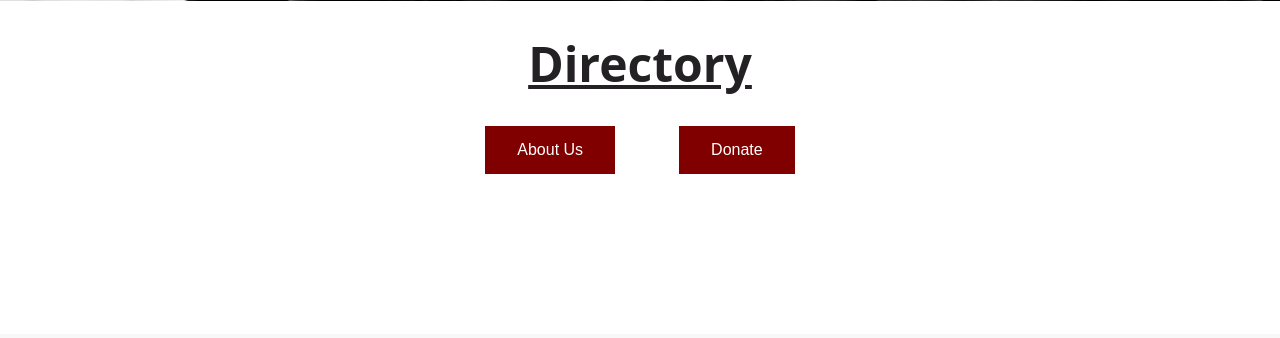
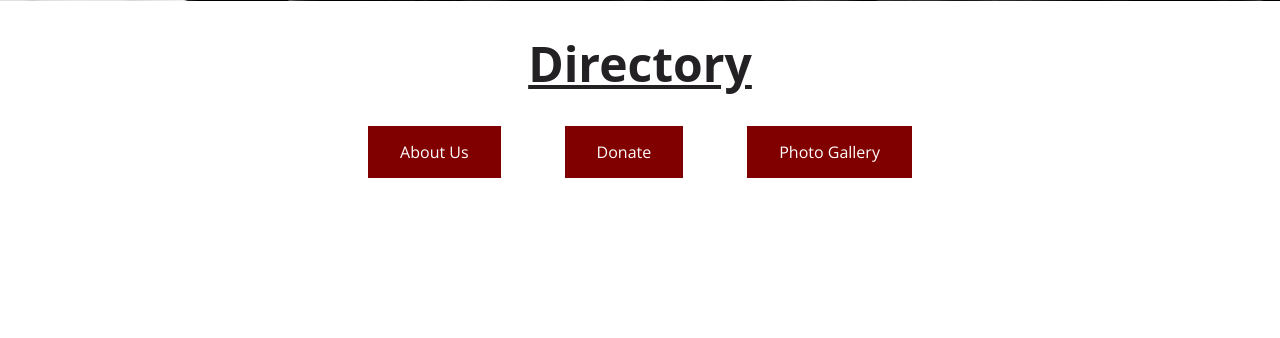
Before and after one commit to EmilioMendoza98/ChangeforChowder, a Flask app: page / in a window 1280 px wide. Shown: the part 1044-1382 px from the top of the page. Before the commit the page ends 1218 px from the top, so only its background shows below. Run offline with Flask 2, Linux system fonts and the light colour scheme.

Commit message:
More stuff

```diff
--- a/Main.py
+++ b/Main.py
@@ -2,9 +2,21 @@ from flask import *
 
 app = Flask(__name__)
 
-@app.route("/")
+@app.route("/", methods=["GET", "POST"])
 def home():
     return render_template("Index.html")
 
+@app.route('/aboutus')
+def aboutUs():
+    return render_template("about.html")
+
+@app.route("/donate")
+def donate():
+    return render_template("Donate.html")
+
+@app.route("/gallery")
+def photoGallery():
+    return render_template("Gallery.html")
+
 if __name__ == "__main__":
     app.run(debug=True)
--- a/static/css/master.css
+++ b/static/css/master.css
@@ -1,4 +1,5 @@
 @import url('https://fonts.googleapis.com/css2?family=Source+Sans+Pro&display=swap');
+@import url('https://fonts.googleapis.com/css2?family=Open+Sans&display=swap');
 
 * {
   margin: 0px;
@@ -35,6 +36,7 @@ header > h3{
 
 
 .directoryButton{
+  font-family: "Open Sans", sans-serif;
   background-color: #800000; /* red */
   border: none;
   color: white;
--- a/templates/Index.html
+++ b/templates/Index.html
@@ -13,9 +13,9 @@
 
     <h1 class="Directory">Directory</h1>
     <div style="text-align: center;">
-      <button type="button" class="directoryButton" name="button">About Us</button>
-      <button type="button" class="directoryButton" name="button"> Donate </button>
-
+      <a class="directoryButton"href="{{ url_for('aboutUs')}}">About Us</a>
+      <a class="directoryButton"href="{{ url_for('donate')}}">Donate</a>
+      <a class="directoryButton"href="{{ url_for('photoGallery')}}">Photo Gallery</a>
     </div>
 
     <p style="padding: 80px;"></p>
```
Also changed, not shown: templates/Donate.html (added, +11 -0 lines), templates/Gallery.html (added, +11 -0 lines), templates/about.html (added, +11 -0 lines).
